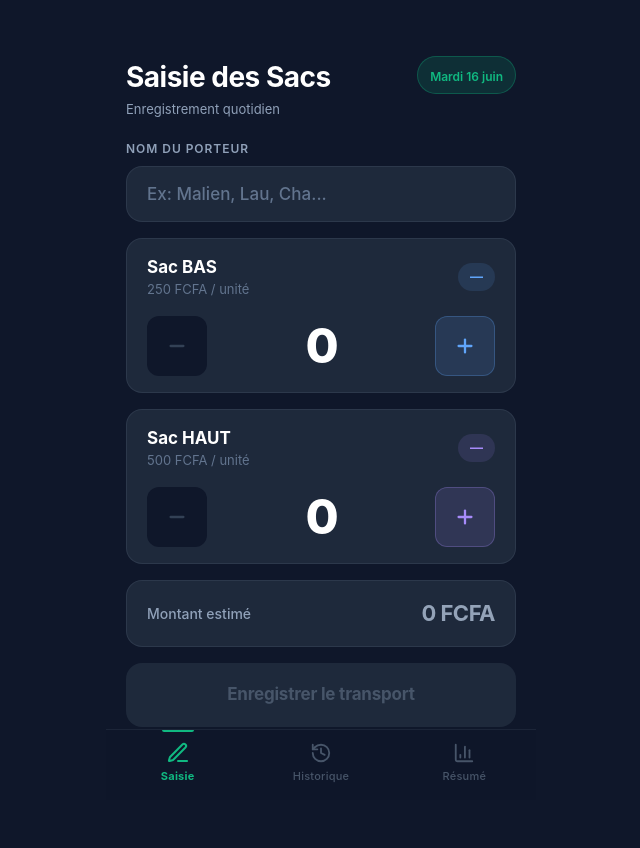
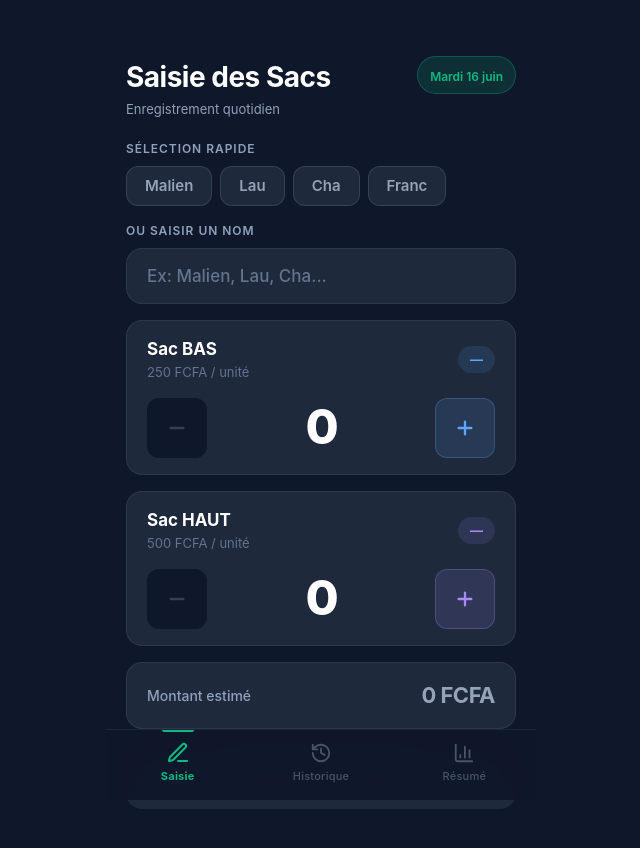
Before and after one commit to mobosolo/sac, a React (Vite) app in the folder PWA User Interface Design/: page / in a window 1280 px wide. Shown: the top 848 px of the page, without its empty margins (319-959 px from the left). Before the commit the page ends 823 px from the top, so only its background shows below. Built offline with nearby package versions, Linux system fonts and the light colour scheme.

Commit message:
Update SaisieTab.tsx(new saisie)

```diff
--- a/PWA User Interface Design/src/app/components/SaisieTab.tsx
+++ b/PWA User Interface Design/src/app/components/SaisieTab.tsx
@@ -5,6 +5,8 @@ import { motion, AnimatePresence } from "motion/react";
 interface SaisieTabProps {
   onSave: (entry: { name: string; low: number; high: number }) => void;
 }
+
+const QUICK_NAMES = ["Malien", "Lau", "Cha", "Franc"];
 
 export function SaisieTab({ onSave }: SaisieTabProps) {
   const [name, setName] = useState("");
@@ -66,10 +68,44 @@ export function SaisieTab({ onSave }: SaisieTabProps) {
       </div>
 
       <div className="px-5 flex flex-col gap-4">
+        {/* Quick name buttons */}
+        <div>
+          <label
+            className="text-slate-400 mb-2 block"
+            style={{ fontSize: 12, fontWeight: 600, letterSpacing: "0.08em", textTransform: "uppercase" }}
+          >
+            Sélection rapide
+          </label>
+          <div style={{ display: "flex", gap: 8, flexWrap: "wrap" }}>
+            {QUICK_NAMES.map((n) => (
+              <button
+                key={n}
+                onClick={() => setName(n)}
+                style={{
+                  padding: "8px 18px",
+                  borderRadius: 12,
+                  border: name === n ? "1.5px solid #10B981" : "1.5px solid rgba(148,163,184,0.2)",
+                  background: name === n ? "rgba(16,185,129,0.15)" : "#1E293B",
+                  color: name === n ? "#10B981" : "#94A3B8",
+                  fontWeight: 600,
+                  fontSize: 15,
+                  cursor: "pointer",
+                  transition: "all 0.2s",
+                }}
+              >
+                {n}
+              </button>
+            ))}
+          </div>
+        </div>
+
         {/* Name input */}
         <div>
-          <label className="text-slate-400 mb-2 block" style={{ fontSize: 12, fontWeight: 600, letterSpacing: "0.08em", textTransform: "uppercase" }}>
-            Nom du porteur
+          <label
+            className="text-slate-400 mb-2 block"
+            style={{ fontSize: 12, fontWeight: 600, letterSpacing: "0.08em", textTransform: "uppercase" }}
+          >
+            Ou saisir un nom
           </label>
           <input
             value={name}
@@ -94,6 +130,7 @@ export function SaisieTab({ onSave }: SaisieTabProps) {
           sublabel="250 FCFA / unité"
           value={low}
           onAdjust={(d) => adjust("low", d)}
+          onDirectInput={(v) => setLow(v)}
           color="#60A5FA"
         />
 
@@ -103,6 +140,7 @@ export function SaisieTab({ onSave }: SaisieTabProps) {
           sublabel="500 FCFA / unité"
           value={high}
           onAdjust={(d) => adjust("high", d)}
+          onDirectInput={(v) => setHigh(v)}
           color="#A78BFA"
         />
 
@@ -146,8 +184,7 @@ export function SaisieTab({ onSave }: SaisieTabProps) {
                 : saved
                 ? "#059669"
                 : "#10B981",
-            color:
-              !name.trim() || (low === 0 && high === 0) ? "#475569" : "#ffffff",
+            color: !name.trim() || (low === 0 && high === 0) ? "#475569" : "#ffffff",
             fontSize: 17,
             fontWeight: 700,
             letterSpacing: "-0.2px",
@@ -190,21 +227,34 @@ function CounterCard({
   sublabel,
   value,
   onAdjust,
+  onDirectInput,
   color,
 }: {
   label: string;
   sublabel: string;
   value: number;
   onAdjust: (d: number) => void;
+  onDirectInput: (v: number) => void;
   color: string;
 }) {
+  const [editing, setEditing] = useState(false);
+  const [inputVal, setInputVal] = useState("");
+
+  const startEdit = () => {
+    setEditing(true);
+    setInputVal(value === 0 ? "" : String(value));
+  };
+
+  const commitEdit = () => {
+    const parsed = parseInt(inputVal, 10);
+    if (!isNaN(parsed) && parsed >= 0) onDirectInput(parsed);
+    setEditing(false);
+  };
+
   return (
     <div
       className="rounded-2xl px-5 py-4"
-      style={{
-        background: "#1E293B",
-        border: "1.5px solid rgba(148,163,184,0.12)",
-      }}
+      style={{ background: "#1E293B", border: "1.5px solid rgba(148,163,184,0.12)" }}
     >
       <div className="flex items-center justify-between mb-4">
         <div>
@@ -222,7 +272,9 @@ function CounterCard({
           {value > 0 ? `${value} sac${value > 1 ? "s" : ""}` : "—"}
         </div>
       </div>
+
       <div className="flex items-center gap-4">
+        {/* Bouton Moins */}
         <button
           onPointerDown={() => onAdjust(-1)}
           className="flex items-center justify-center rounded-xl transition-all active:scale-90"
@@ -232,21 +284,58 @@ function CounterCard({
             background: value === 0 ? "#0F172A" : "#334155",
             color: value === 0 ? "#334155" : "#F1F5F9",
             border: "none",
-            fontSize: 24,
             flex: "0 0 auto",
           }}
         >
           <Minus size={22} strokeWidth={2.5} />
         </button>
+
+        {/* Valeur cliquable pour saisie directe */}
+        {editing ? (
+          <input
+            autoFocus
+            value={inputVal}
+            inputMode="numeric"
+            pattern="[0-9]*"
+            onChange={(e) => setInputVal(e.target.value.replace(/\D/g, ""))}
+            onBlur={commitEdit}
+            onKeyDown={(e) => e.key === "Enter" && commitEdit()}
+            style={{
+              flex: 1,
+              textAlign: "center",
+              fontSize: 48,
+              fontWeight: 800,
+              letterSpacing: "-2px",
+              lineHeight: 1,
+              background: "transparent",
+              border: "none",
+              borderBottom: `2px solid ${color}`,
+              color: "#fff",
+              outline: "none",
+              width: "100%",
+            }}
+          />
+        ) : (
           <motion.div
             key={value}
             initial={{ scale: 0.8 }}
             animate={{ scale: 1 }}
+            onClick={startEdit}
             className="flex-1 text-center text-white"
-          style={{ fontSize: 48, fontWeight: 800, letterSpacing: "-2px", lineHeight: 1 }}
+            style={{
+              fontSize: 48,
+              fontWeight: 800,
+              letterSpacing: "-2px",
+              lineHeight: 1,
+              cursor: "pointer",
+              borderBottom: "2px solid transparent",
+            }}
           >
             {value}
           </motion.div>
+        )}
+
+        {/* Bouton Plus */}
         <button
           onPointerDown={() => onAdjust(1)}
           className="flex items-center justify-center rounded-xl transition-all active:scale-90"
@@ -256,7 +345,6 @@ function CounterCard({
             background: color + "22",
             color: color,
             border: `1.5px solid ${color}44`,
-            fontSize: 24,
             flex: "0 0 auto",
           }}
         >
```
Lines whose indentation alone changed are shown as unchanged.
